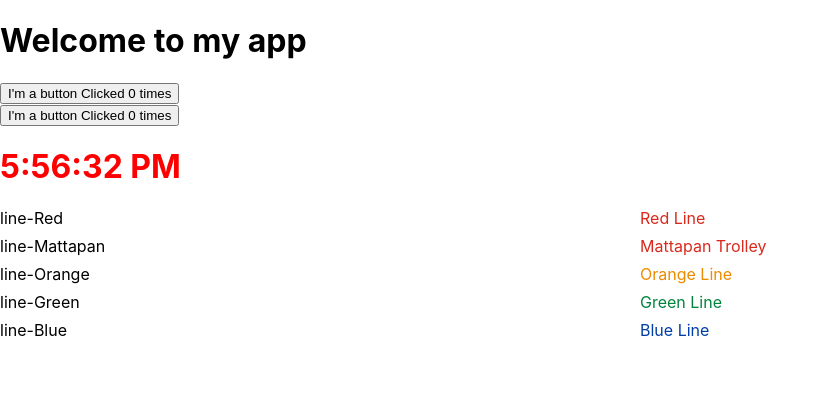
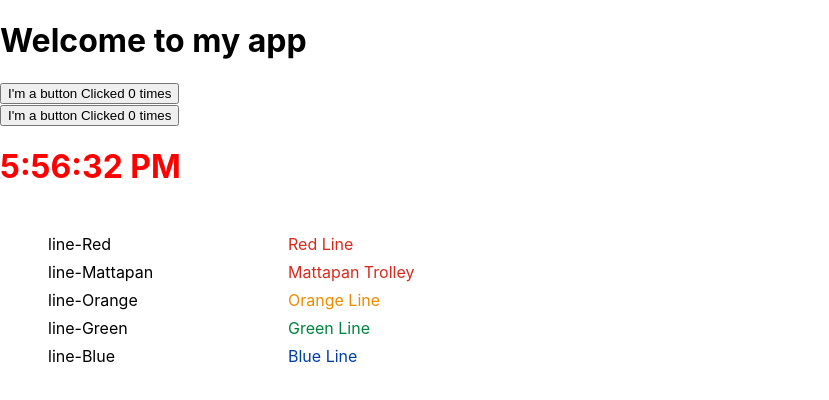
Before and after one commit to sberczuk/mbta-browser, a React (Create React App) app: page / in a window 1280 px wide. Shown: the top 400 px of the page, without its empty margins (0-829 px from the left). Built offline with nearby package versions, Linux system fonts and the light colour scheme.

Commit message:
initial  checkpoint

```diff
--- a/src/App.css
+++ b/src/App.css
@@ -40,6 +40,8 @@
 
 .main-container {
   display: grid;
+  width: 30em;
+  margin: 3em;
   grid-template-columns: repeat(1, 1fr);
   border-collapse: collapse;
   border-style: none;
--- a/src/App.js
+++ b/src/App.js
@@ -1,5 +1,5 @@
-import  './App.css';
-import  {line_data} from './mbta-data'
+import './App.css';
+import {line_data} from './mbta-data'
 import {useState, useEffect} from 'react';
 
 function MyButton({count, onClick}) {
@@ -16,33 +16,24 @@ function MyButton({count, onClick}) {
         ;
 }
 
-function LinesTable({data}) {
-    console.log(data)
-    const rows = [];
-    data.forEach((line) => {
-            console.log(line)
-            rows.push(<RouteLine rec ={{id:line.id, name:line.attributes.long_name, color:line.attributes.color}}/>)
-        }
-    )
 
-    return (
-        <div  className={'main-container'}>
-            {rows}
-        </div>
-    )
-}
-
-
-//TODO: style with color
+//TODO:
 // why can't I pass the object with attributes down?
-function RouteLine({ rec }) {
+// change the onclick handler to display a new component with the list of stops
+// refactor the handler to a higher  scope
+function RouteLine({ rec}) {
+    function displayDetails () {
+        alert('stops for: '+ rec.name)
+    }
 
     console.log("Route Line")
     return (
-<div className={'wrapper'}>
+        <div className={'wrapper'}>
             <div>{rec.id}</div>
-            <div style={{color: "#"+rec.color}}>{rec.name}</div>
-</div>
+
+            <div onClick={displayDetails}
+                 style={{color: "#" + rec.color}}>{rec.name}</div>
+        </div>
 
 
     );
@@ -74,7 +65,8 @@ export default function MyApp() {
             <MyButton count={count} onClick={handleClick}/>
             <MyButton count={count} onClick={handleClick}/>
             <Clock color={"red"} time={time.toLocaleTimeString()}/>
-            <LinesTable data={line_data.data}/>
+            <LinesTable
+                data={line_data.data}/>
         </div>
     );
 }
@@ -87,5 +79,24 @@ function Clock({color, time}) {
     );
 }
 
+
+function LinesTable({data}) {
+    console.log(data)
+    const rows = [];
+    data.forEach((line) => {
+            console.log(line)
+            rows.push(<RouteLine
+                rec={{id: line.id, name: line.attributes.long_name, color: line.attributes.color}}/>)
+        }
+    )
+
+    return (
+        <div className={'main-container'}>
+            {rows}
+        </div>
+    )
+}
+
+
 //  define a component for Vehicle Row
 // Define a component fof the list of vehicles
```
Also changed, not shown: 1 other file (tests, documents, lock files or other folders).
